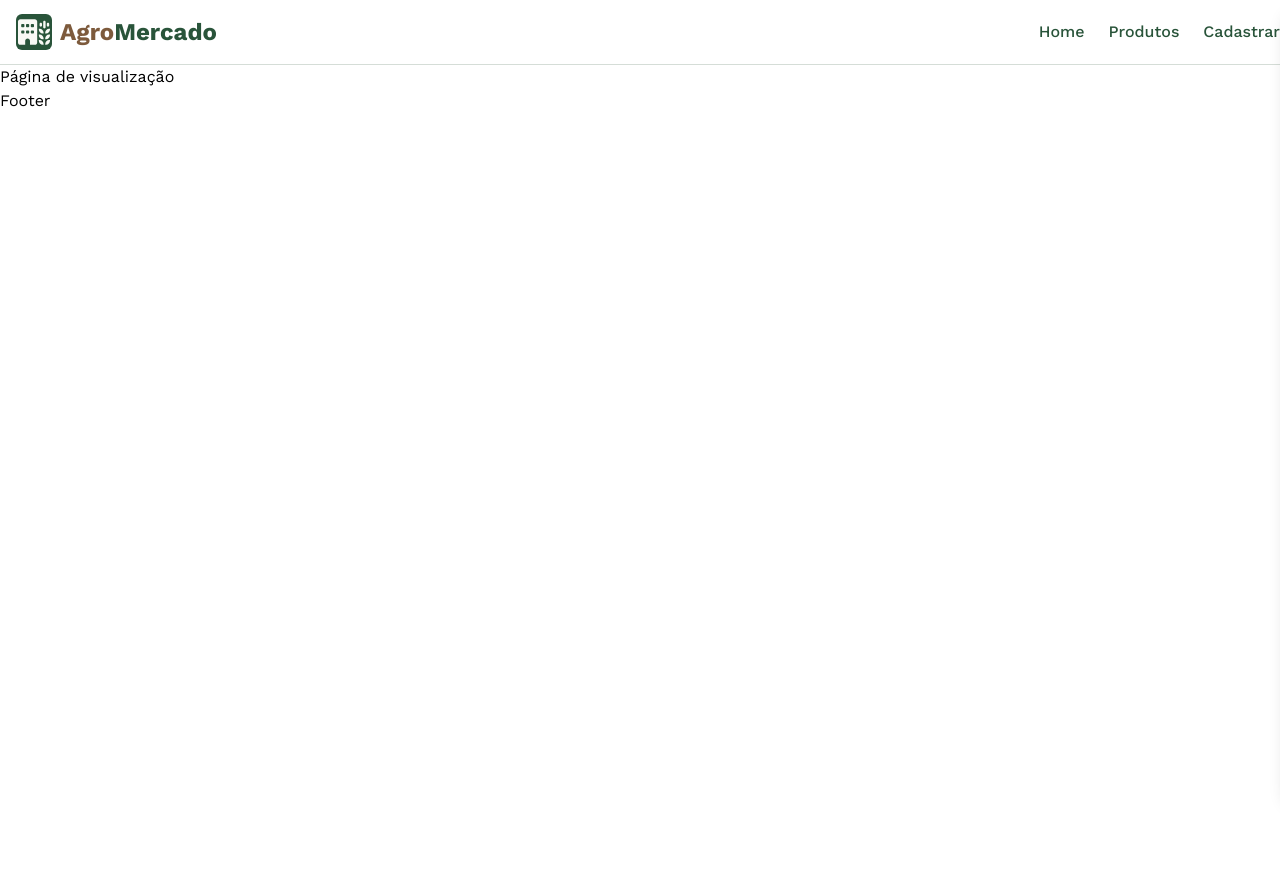
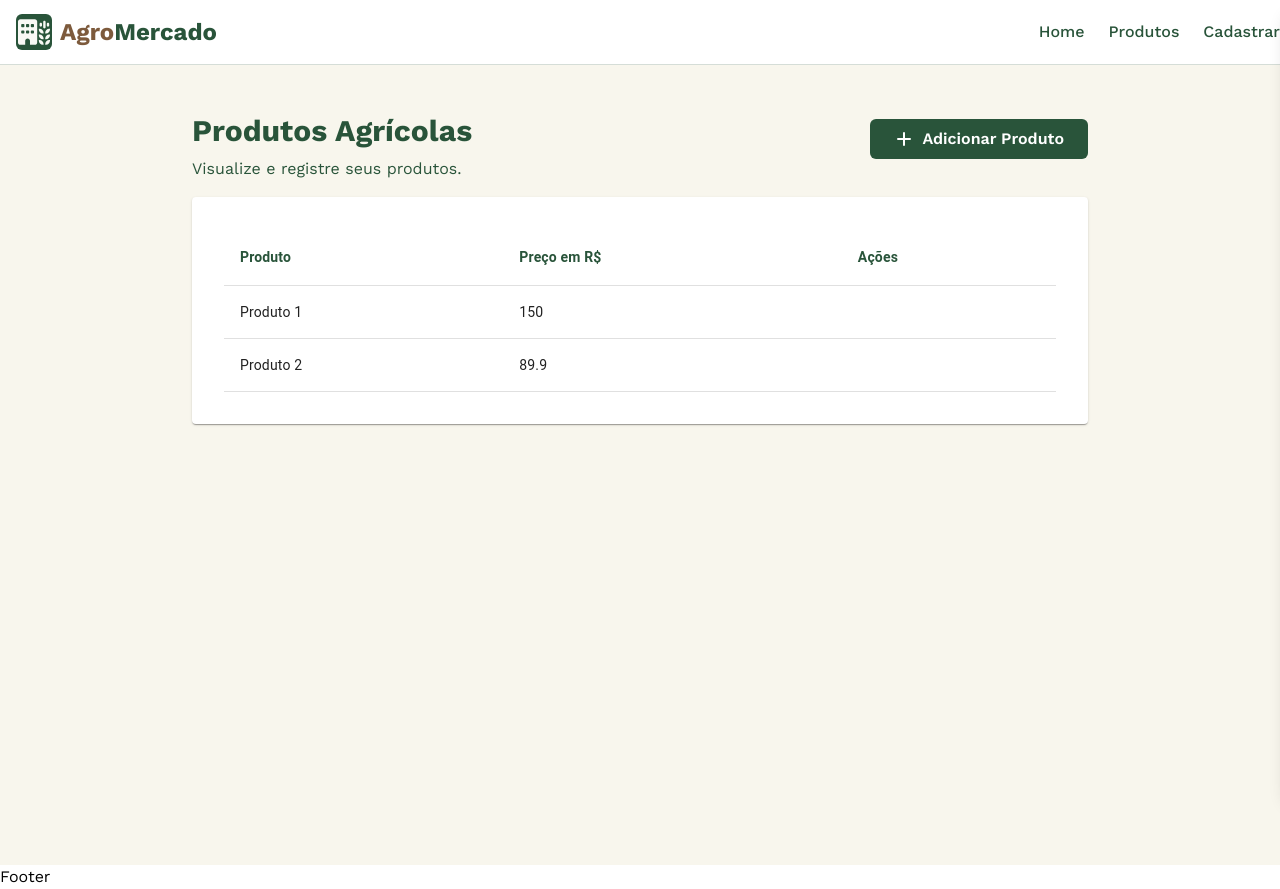
Before and after one commit to RyannMagalhaes/AgroMercadoGerenciador, a React (Vite) app in the folder AgroMercadoGerenciador/: page /products in a window 1280 px wide. Before the commit the page ends 800 px from the top, so only its background shows below. Built offline with nearby package versions, Linux system fonts and the light colour scheme.

Commit message:
[FEAT] Implementação visual da tabela de visualização.

```diff
--- a/AgroMercadoGerenciador/package.json
+++ b/AgroMercadoGerenciador/package.json
@@ -10,6 +10,9 @@
     "preview": "vite preview"
   },
   "dependencies": {
+    "@emotion/react": "^11.14.0",
+    "@emotion/styled": "^11.14.0",
+    "@mui/material": "^7.1.0",
     "@tailwindcss/vite": "^4.1.6",
     "react": "^19.1.0",
     "react-dom": "^19.1.0",
--- a/AgroMercadoGerenciador/src/assets/components/presentation-section.tsx
+++ b/AgroMercadoGerenciador/src/assets/components/presentation-section.tsx
@@ -17,7 +17,7 @@ function PresentationSection() {
               </h1>
               <p className="text-gray-600 text-lg mb-8 max-w-md mx-auto lg:mx-0">
                 Uma plataforma abrangente para registrar e gerenciar produtos de
-                commodities agrícolas. Monitore o estoque e
+                commodities agrícolas. Monitore sua mercadoria e
                 otimize o seu negócio agrícola.
               </p>
               <div className="flex flex-col gap-4 items-center lg:flex-row lg:items-start lg:gap-4 lg:justify-start">
--- /dev/null
+++ b/AgroMercadoGerenciador/src/assets/components/table-component.tsx
@@ -0,0 +1,44 @@
+import Table from "@mui/material/Table";
+import TableBody from "@mui/material/TableBody";
+import TableCell from "@mui/material/TableCell";
+import TableContainer from "@mui/material/TableContainer";
+import TableHead from "@mui/material/TableHead";
+import TableRow from "@mui/material/TableRow";
+import Paper from "@mui/material/Paper";
+
+function createData(
+  nome: string,
+  preco: number
+) {
+  return { nome, preco };
+}
+
+const rows = [
+  createData("Produto 1", 150),
+  createData("Produto 2", 89.90,)
+];
+
+export default function BasicTable() {
+  return (
+    <TableContainer component={Paper} className="p-8">
+      <Table sx={{ minWidth: 650 }} aria-label="simple table">
+        <TableHead className="text-[#29543A] font-bold">
+          <TableRow>
+            <TableCell className="!text-[#29543A] !font-bold">Produto</TableCell>
+            <TableCell className="!text-[#29543A] !font-bold">Preço em R$</TableCell>
+            <TableCell className="!text-[#29543A] !font-bold">Ações</TableCell>
+          </TableRow>
+        </TableHead>
+        <TableBody>
+          {rows.map((row) =>
+          <TableRow key={row.nome}>
+            <TableCell>{row.nome}</TableCell>
+            <TableCell>{row.preco}</TableCell>
+            <TableCell></TableCell>
+          </TableRow>
+        )}
+        </TableBody>
+      </Table>
+    </TableContainer>
+  );
+}
--- a/AgroMercadoGerenciador/src/assets/pages/products-view/products-view.tsx
+++ b/AgroMercadoGerenciador/src/assets/pages/products-view/products-view.tsx
@@ -1,10 +1,34 @@
+import { HiPlus } from "react-icons/hi";
+import BasicTable from "../../components/table-component";
+import { Link } from "react-router-dom";
 
 function ProductsView() {
   return (
     <>
-      <h1> Página de visualização</h1>
+      <section className="bg-[#f8f6ed] h-screen">
+        <div className="info flex flex-col md:flex-row md:items-center md:justify-between max-w-[70vw] mx-auto pt-8 pb-4">
+          <div>
+            <h1 className="text-3xl font-bold text-[#29543A] mb-2 mt-4">
+              Produtos Agrícolas
+            </h1>
+            <p className="text-[#29543A] text-base">
+              Visualize e registre seus produtos.
+            </p>
+          </div>
+          <Link
+            to="/products/register"
+            className="mt-4 md:mt-0 flex items-center gap-2 bg-[#29543A] text-white px-6 py-2 rounded-md font-semibold transition hover:bg-[#20402c]"
+          >
+            <HiPlus className="w-5 h-5" />
+            Adicionar Produto
+          </Link>
+        </div>
+        <div className="max-w-[70vw] mx-auto">
+          <BasicTable></BasicTable>
+        </div>
+      </section>
     </>
-  )
+  );
 }
 
-export default ProductsView
+export default ProductsView;
```
Also changed, not shown: 1 other file (tests, documents, lock files or other folders).
